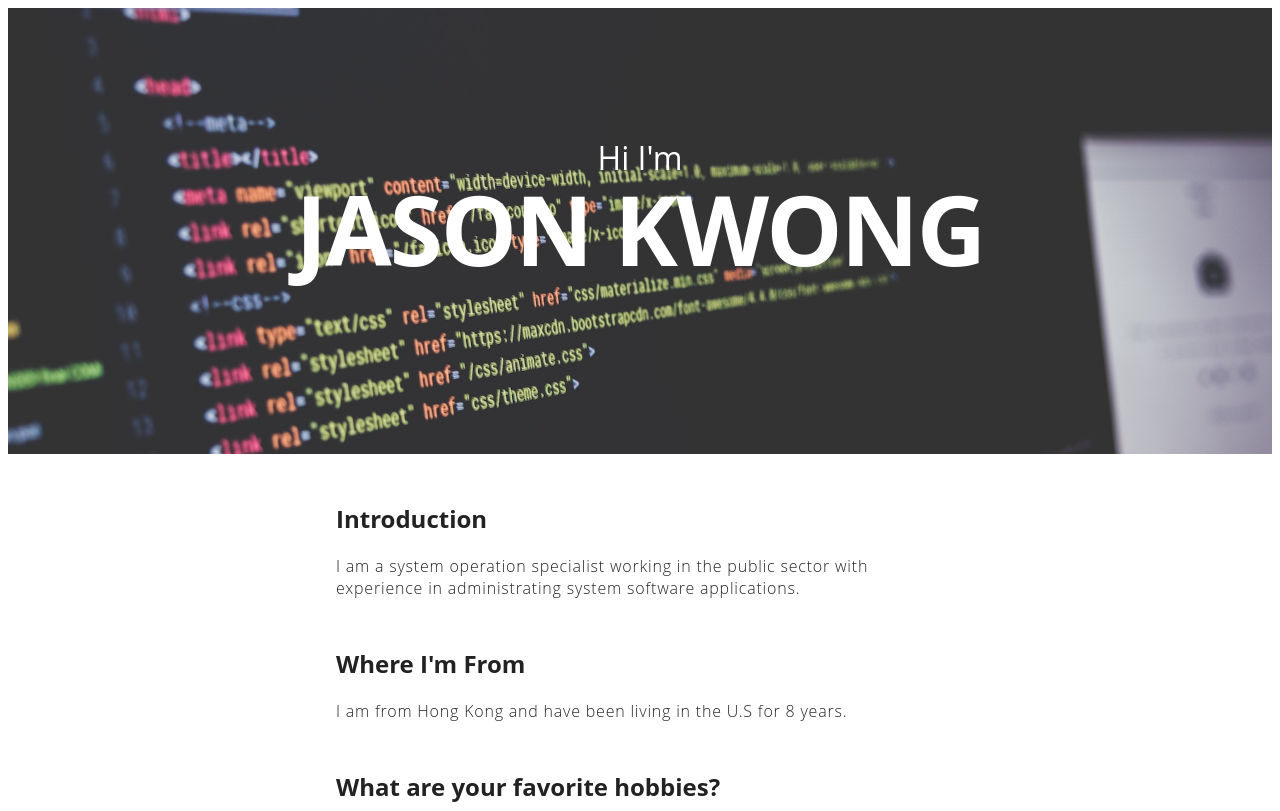
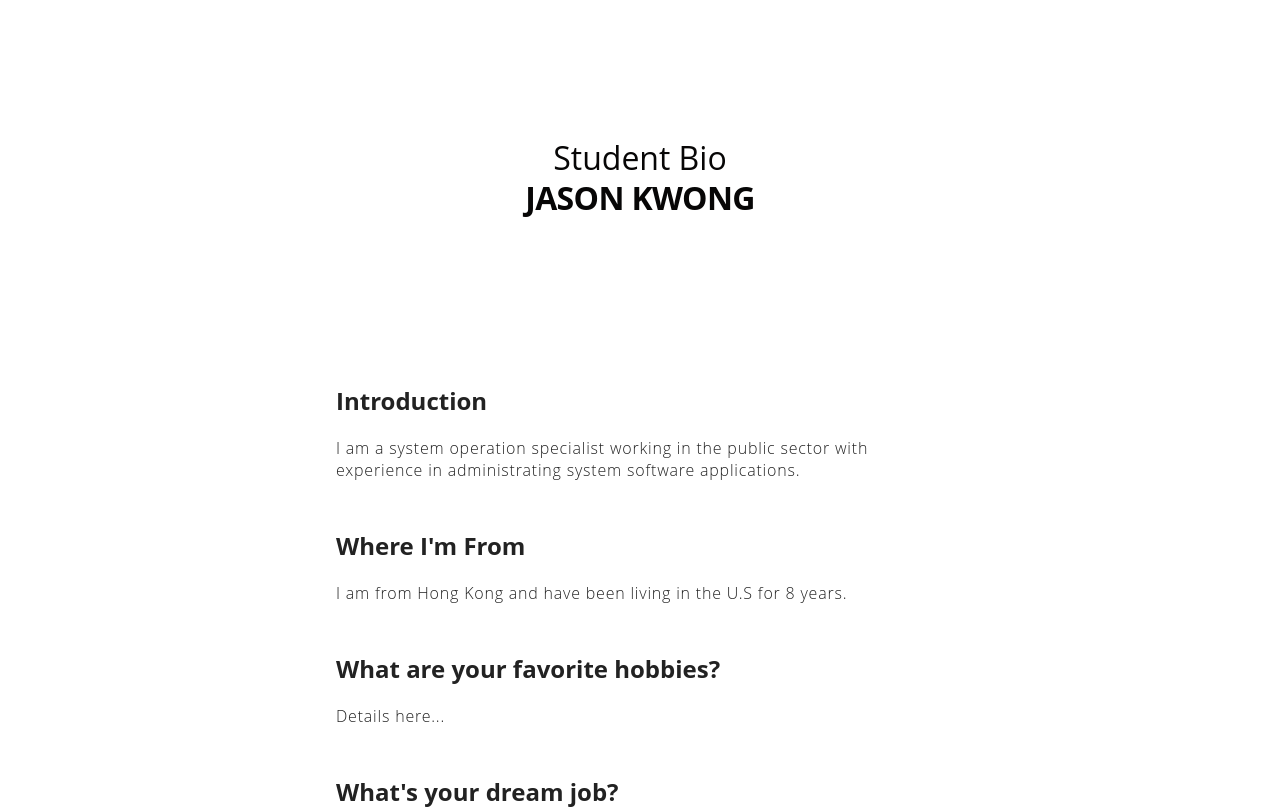
Before and after one commit to saikitjk/zen-garden, a plain HTML site: page index.html in a window 1280 px wide. Shown: the top 811 px of the page. Drawn offline with Linux system fonts and the light colour scheme.

Commit message:
Updated content of my bio

```diff
--- a/css/style.css
+++ b/css/style.css
@@ -12,7 +12,7 @@ body {
 
 .masthead {
   padding: 6em 0;
-  background-image: url('../img/code.jpg');
+  /*background-image: url('../img/code.jpg');*/
   background-size: cover;
   background-repeat: no-repeat;
 }
@@ -20,16 +20,16 @@ body {
 .masthead-intro {
     margin-bottom: 0.1em;
     font-size: 2em;
-    color: #ffffff;
+    color: #070606;
 }
 
 .masthead-heading {
     margin-top: -0.2em;
     font-weight: bold;
-    font-size: 6em;
+    font-size: 2em;
     letter-spacing: -0.02em;
     text-transform: uppercase;
-    color: #ffffff;
+    color: #070606;
 }
 
 .details {
--- a/index.html
+++ b/index.html
@@ -12,7 +12,7 @@
 
 <body>
     <header class='masthead'>
-        <p class='masthead-intro'>Hi I'm</p>
+        <p class='masthead-intro'>Student Bio</p>
         <h1 class='masthead-heading'>Jason Kwong</h1>
     </header>
     <section class="details">
@@ -33,6 +33,7 @@
 
     <footer id="footer">
         <ul class="social">
+          <li><a href="email@email.com">Email</a></li>
           <li><a href="http://www.github.com/usernamehere">Github</a></li>
         </ul>
     </footer>
```
